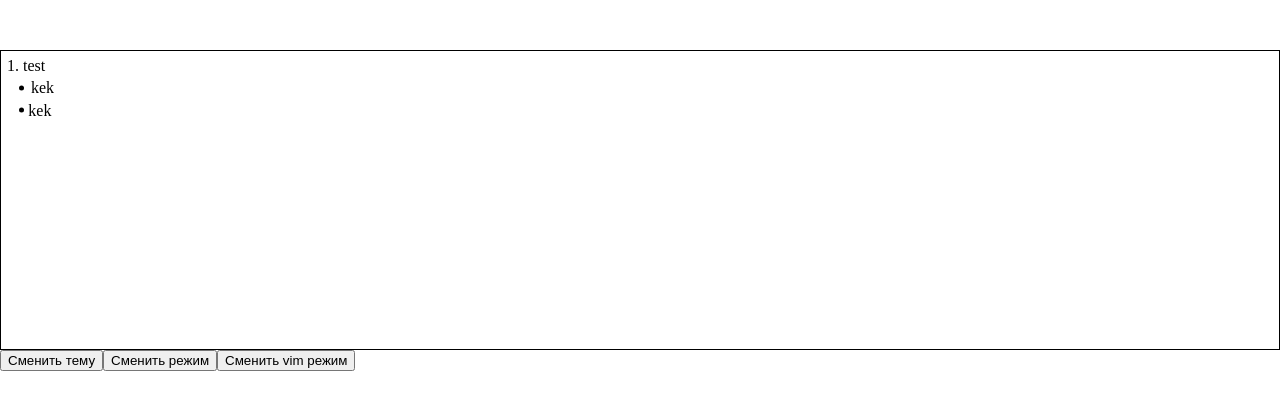
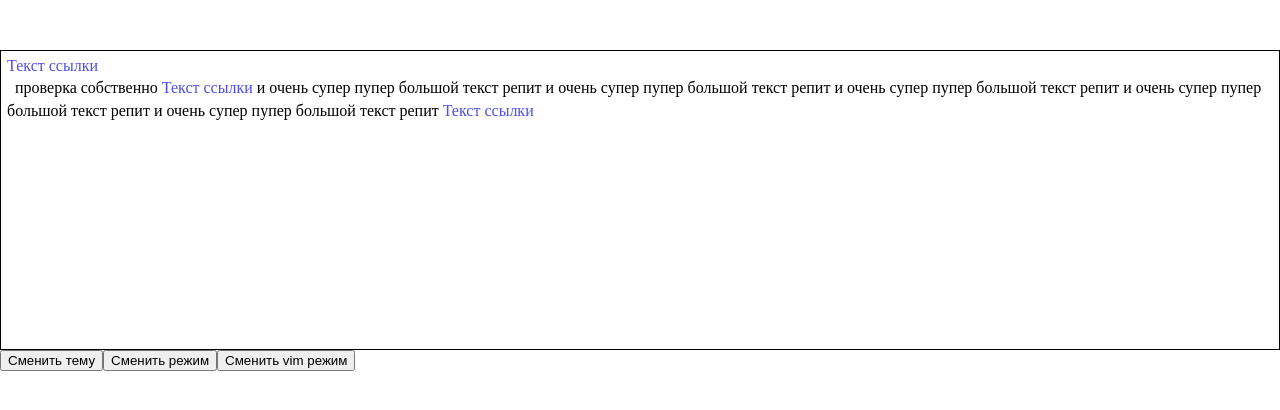
Before and after one commit to KrainovSD/markdown-editor, a website built with Vite: page index.html in a window 1280 px wide. Built offline with nearby package versions, Linux system fonts and the light colour scheme; some packages are replaced by stand-ins of ours.

Commit message:
added link

```diff
--- a/src/app/index.ts
+++ b/src/app/index.ts
@@ -8,11 +8,8 @@ if (!root) throw new Error("Hasn't root");
 
 const editor = new Editor({
   root,
-  initialText: `1. test
-   * kek
-   - kek
-
-`,
+  initialText: `[Текст ссылки](https://www.example.com)
+  проверка собственно [Текст ссылки](https://www.example.com) и очень супер пупер большой текст репит и очень супер пупер большой текст репит и очень супер пупер большой текст репит и очень супер пупер большой текст репит и очень супер пупер большой текст репит [Текст ссылки](https://www.example.com)`,
   // onChange: (view) => {
   //   console.log(view.state.doc.toString());
   // },
--- a/src/library/extensions/decorations/markdown/decoration-markdown.ts
+++ b/src/library/extensions/decorations/markdown/decoration-markdown.ts
@@ -15,6 +15,7 @@ import type {
 } from "./decoration-markdown-types";
 import { getHeaderDecorations, getHeaderSelectionDecorations } from "./header";
 import { getItalicDecorations, getItalicSelectionDecorations } from "./italic";
+import { getLinkSelectionDecorations } from "./link";
 import { getListSelectionDecorations } from "./list";
 import {
   getStrikeThroughDecorations,
@@ -35,6 +36,7 @@ const selectionDecorationFunctions: ((options: GetSelectionDecorationOptions) =>
   getBlockquoteSelectionDecorations,
   getStrikeThroughSelectionDecorations,
   getListSelectionDecorations,
+  getLinkSelectionDecorations,
 ];
 const SKIP_MARKS = new Set([
   "Document",
@@ -45,6 +47,8 @@ const SKIP_MARKS = new Set([
   "BulletList",
   "OrderedList",
   "ListItem",
+  "LinkMark",
+  "URL",
 ]);
 
 let markdownDecorations: Range<Decoration>[] = [];
--- /dev/null
+++ b/src/library/extensions/decorations/markdown/link.ts
@@ -0,0 +1,118 @@
+import { type EditorView, WidgetType } from "@codemirror/view";
+import type { GetSelectionDecorationOptions } from "./decoration-markdown-types";
+import { getReplaceDecoration, isInRange } from "./lib";
+import styles from "./styles.module.scss";
+
+const MARK_FULL = "Link";
+const CODE_OF_START_TEXT = 91;
+const CODE_OF_END_TEXT = 93;
+const CODE_OF_START_URL = 40;
+const CODE_OF_END_URL = 41;
+
+export function getLinkSelectionDecorations({
+  decorations,
+  node,
+  view,
+  isReadonly,
+}: GetSelectionDecorationOptions) {
+  if (node.name !== MARK_FULL) {
+    return;
+  }
+
+  const content = view.state.doc.sliceString(node.from, node.to);
+  const textCoordinates = { from: 0, to: 0 };
+  const urlCoordinates = { from: 0, to: 0 };
+  let pos = -1;
+
+  while (pos < content.length) {
+    pos++;
+    const code = content.charCodeAt(pos);
+
+    if (textCoordinates.from === 0 && code === CODE_OF_START_TEXT) textCoordinates.from = pos + 1;
+    else if (urlCoordinates.from === 0 && textCoordinates.to !== 0 && code === CODE_OF_START_URL)
+      urlCoordinates.from = pos + 1;
+    else if (textCoordinates.from !== 0 && textCoordinates.to === 0 && code === CODE_OF_END_TEXT)
+      textCoordinates.to = pos;
+    else if (urlCoordinates.from !== 0 && urlCoordinates.to === 0 && code === CODE_OF_END_URL)
+      urlCoordinates.to = pos;
+  }
+
+  const text = content.substring(textCoordinates.from, textCoordinates.to);
+  const url = content.substring(urlCoordinates.from, urlCoordinates.to);
+
+  if (
+    isReadonly ||
+    !view.hasFocus ||
+    !isInRange(view.state.selection.ranges, [node.from, node.to])
+  ) {
+    decorations.push(
+      getReplaceDecoration({
+        range: [node.from, node.to],
+        widget: new LinkWidget(text, url),
+      }),
+    );
+  }
+}
+
+class LinkWidget extends WidgetType {
+  view: EditorView | undefined;
+
+  constructor(
+    private readonly text: string,
+    private readonly link: string,
+  ) {
+    super();
+  }
+
+  handleClick(event: MouseEvent) {
+    if (!this.view) return;
+
+    if (event.shiftKey || event.ctrlKey || event.altKey || event.metaKey || !this.view.hasFocus) {
+      if (event.type === "mousedown") {
+        const target = event.target as HTMLAnchorElement;
+        window.open(target.href, "_blank");
+      }
+
+      return;
+    }
+
+    event.stopPropagation();
+    event.preventDefault();
+    const target = event.target as HTMLAnchorElement;
+    const parent = target.parentNode;
+    const editor = this.view.dom.querySelector(".cm-content");
+    const selection = window.getSelection();
+
+    if (!selection || !editor || !parent) return;
+    const targetIndex = Array.from(parent.childNodes).findIndex((element) => element === target);
+
+    const range = document.createRange();
+    range.setStart(parent, targetIndex);
+
+    range.collapse(true);
+
+    selection.removeAllRanges();
+    selection.addRange(range);
+
+    return false;
+  }
+
+  toDOM(view: EditorView): HTMLElement {
+    this.view = view;
+    const anchor = document.createElement("a");
+    anchor.classList.add(styles.link);
+    anchor.target = "_blank";
+    anchor.textContent = this.text;
+    anchor.href = this.link;
+
+    anchor.addEventListener("mousedown", this.handleClick.bind(this));
+    anchor.addEventListener("click", this.handleClick.bind(this));
+
+    return anchor;
+  }
+
+  destroy(dom: HTMLElement): void {
+    dom.removeEventListener("mousedown", this.handleClick.bind(this));
+    dom.removeEventListener("click", this.handleClick.bind(this));
+  }
+}
--- a/src/library/extensions/decorations/markdown/list.ts
+++ b/src/library/extensions/decorations/markdown/list.ts
@@ -4,7 +4,6 @@ import { getReplaceDecoration, isInRange } from "./lib";
 import styles from "./styles.module.scss";
 
 const MARK_FULL = "ListMark";
-/** Ordered list detected by 46 code that equal '.'   */
 const CHAR_CODES_COMMON = new Set([42, 45]);
 const CHAR_CODES_ORDERED = 46;
 
--- a/src/library/extensions/decorations/markdown/styles.module.scss
+++ b/src/library/extensions/decorations/markdown/styles.module.scss
@@ -63,3 +63,8 @@
     }
   }
 }
+
+.link {
+  color: rgb(77, 77, 236);
+  text-decoration: none;
+}
```
